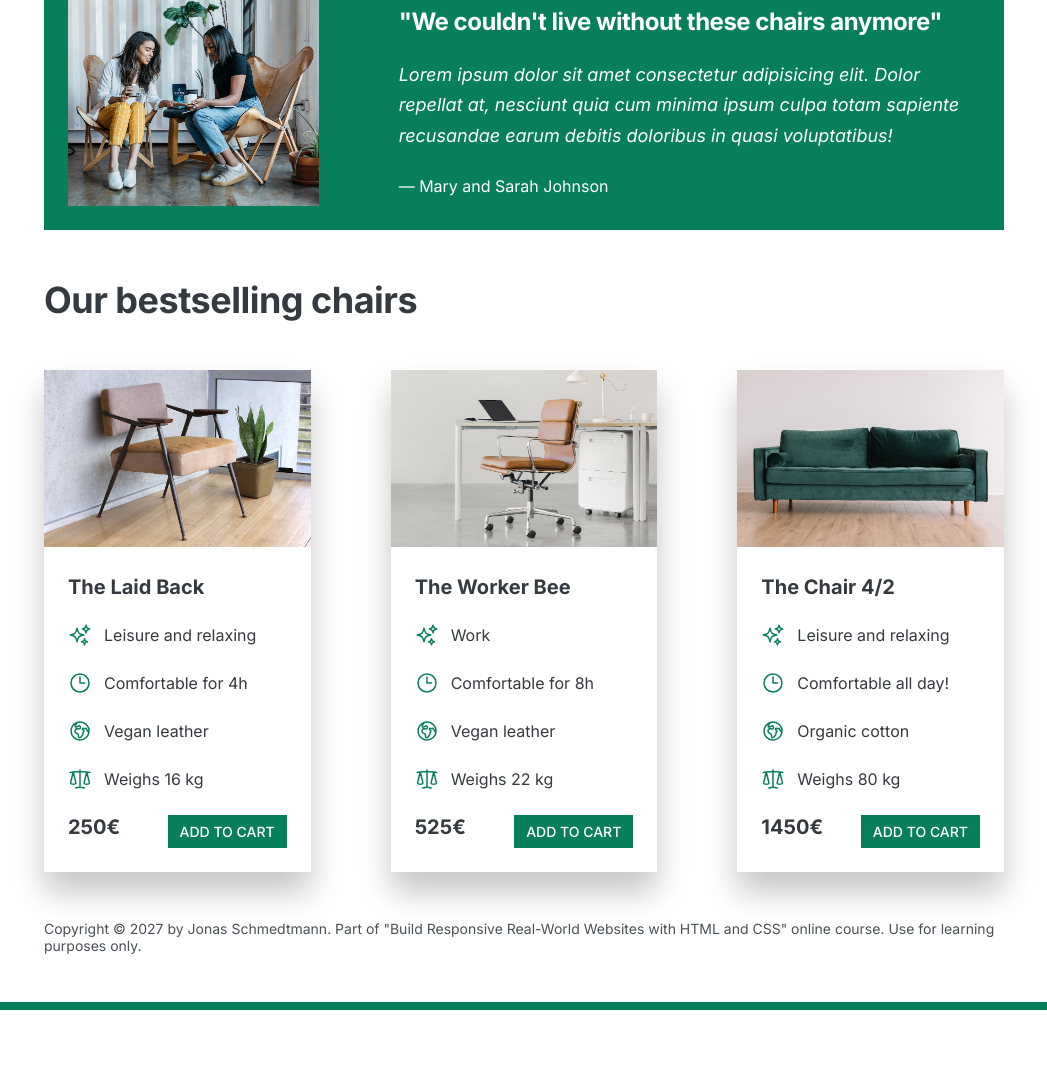
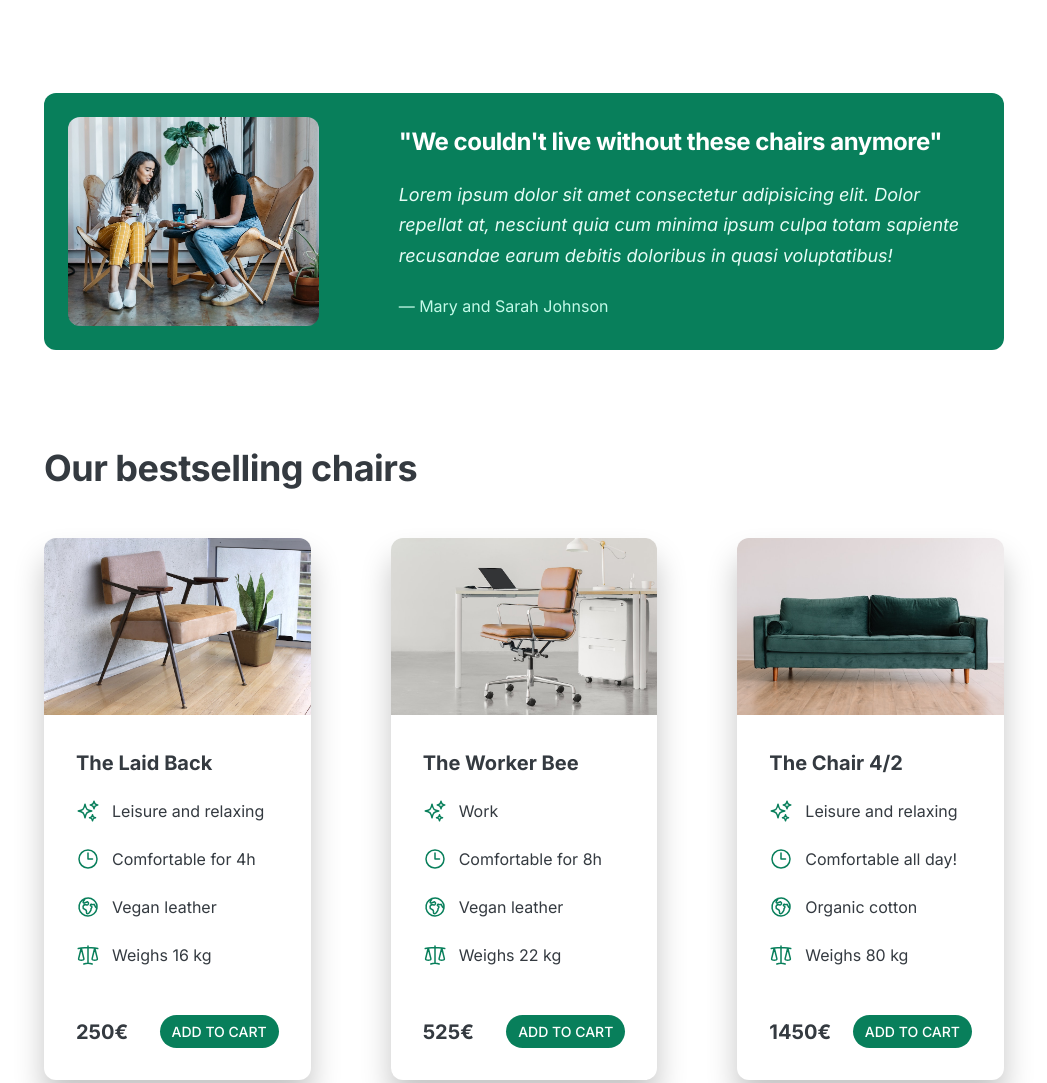
Before and after one commit to dzabila/WebDesignRules, a plain HTML site: page index.html in a window 1280 px wide. Shown: the part 904-1987 px from the top of the page, without its empty margins (116-1163 px from the left). Before the commit the page ends 1914 px from the top, so only its background shows below. Drawn offline with Linux system fonts and the light colour scheme.

Commit message:
Implemented WhiteSpace

```diff
--- a/style.css
+++ b/style.css
@@ -34,7 +34,7 @@ body {
 
 header,
 section {
-  margin-bottom: 48px;
+  margin-bottom: 96px;
 }
 
 h2 {
@@ -57,6 +57,7 @@ h2 {
 
   font-weight: 500;
   display: inline-block;
+  border-radius: 100px;
 }
 .btn:hover,
 .btn:active {
@@ -70,6 +71,9 @@ h2 {
   font-size: 14px;
   padding: 8px 12px;
 }
+img {
+  border-radius: 12px;
+}
 /* ------------------------ */
 /* COMPONENT STYLES */
 /* ------------------------ */
@@ -79,7 +83,7 @@ header {
   display: grid;
   grid-template-columns: repeat(2, 1fr);
   column-gap: 80px;
-  margin-top: 48px;
+  margin-top: 64px;
 }
 
 .header-text-box {
@@ -87,7 +91,7 @@ header {
 }
 
 h1 {
-  margin-bottom: 24px;
+  margin-bottom: 32px;
   font-size: 44px;
   line-height: 1.1;
   letter-spacing: -1px;
@@ -110,7 +114,7 @@ img {
   stroke: #087f5b;
   width: 32px;
   height: 32px;
-  margin-bottom: 16px;
+  margin-bottom:24px;
 }
 
 .features-title {
@@ -127,6 +131,7 @@ img {
   background-color: #087f5b;
   color: white;
   padding: 24px;
+  border-radius: 12px;
 }
 
 .testimonial-box {
@@ -144,16 +149,22 @@ img {
   margin-bottom: 24px;
   font-size: 18px;
   line-height: 1.7;
+  color: #e6fcf5;
 }
-
+.testimonial-author {
+  color: #c3fae8;
+}
 /* CHAIRS */
 .chair-box {
-  padding: 24px;
+  padding: 32px;
 }
 .chair {
   box-shadow: 0px 20px 30px 0px rgba(0, 0, 0, 0.226);
+  border-radius: 12px;
 }
-
+.chair img {
+  border-radius: 12px 12px 0px 0px ;
+}
 h3 {
   margin-bottom: 24px;
   font-size: 20px;
@@ -161,7 +172,7 @@ h3 {
 
 .chair-details {
   list-style: none;
-  margin-bottom: 24px;
+  margin-bottom: 48px;
 }
 
 .chair-details li {
@@ -183,6 +194,7 @@ h3 {
 
 .chair-price {
   display: flex;
+  align-items: center;
   justify-content: space-between;
   font-size: 20px;
 }
```
